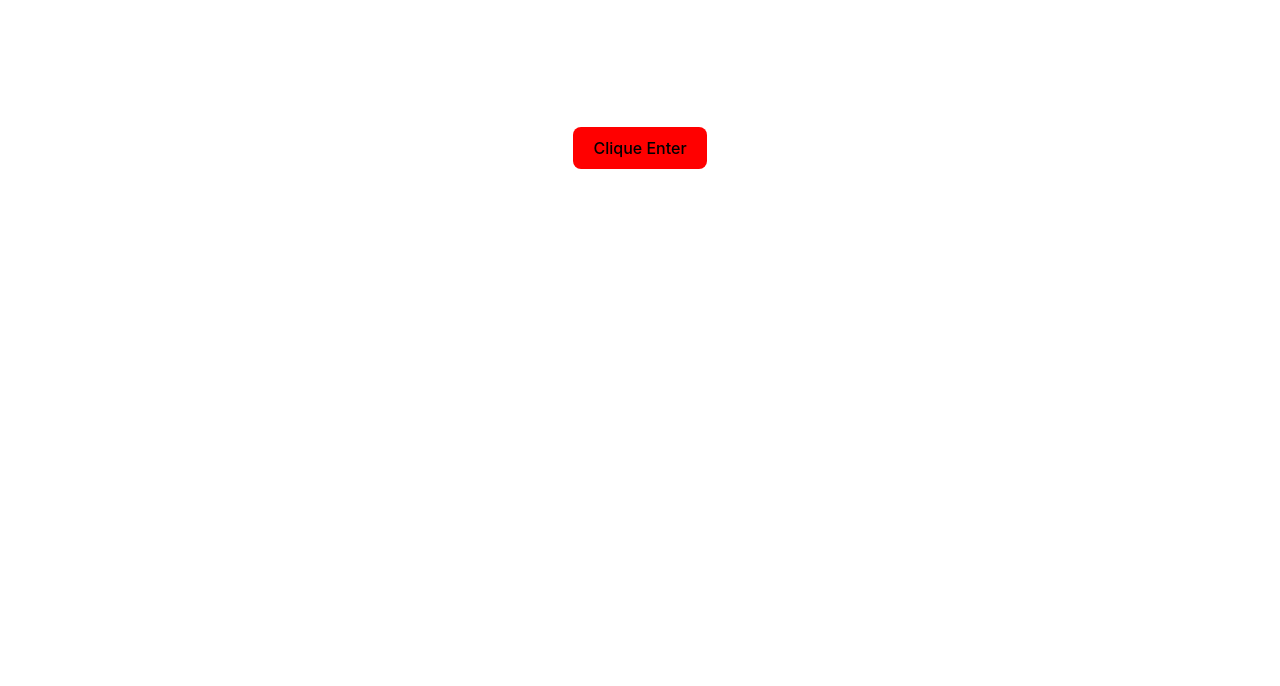
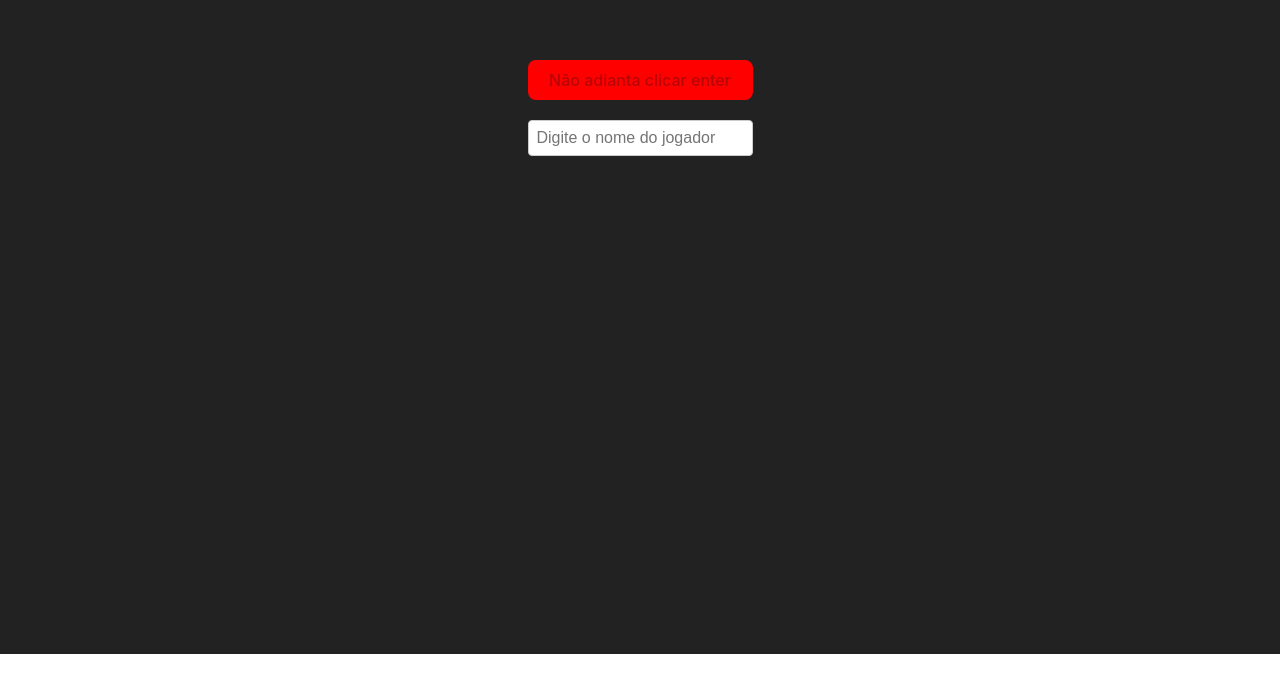
Before and after one commit to jcmoreiraa/Atividades---INFOJR, a React (Vite) app in the folder 4-JogoDaForca/jogo_da_forca/: page / in a window 1280 px wide. Shown: the part 246-932 px from the top of the page. After the commit the page ends 900 px from the top, so only its background shows below. Built offline with nearby package versions, Linux system fonts and the light colour scheme.

Commit message:
implementando input para user do jogador

```diff
--- a/4-JogoDaForca/jogo_da_forca/package.json
+++ b/4-JogoDaForca/jogo_da_forca/package.json
@@ -10,8 +10,10 @@
     "preview": "vite preview"
   },
   "dependencies": {
+    "@types/styled-components": "^5.1.34",
     "react": "^18.2.0",
-    "react-dom": "^18.2.0"
+    "react-dom": "^18.2.0",
+    "styled-components": "^6.1.11"
   },
   "devDependencies": {
     "@types/react": "^18.2.15",
--- a/4-JogoDaForca/jogo_da_forca/src/App.css
+++ b/4-JogoDaForca/jogo_da_forca/src/App.css
@@ -1,21 +1,25 @@
 html, body {
   margin: 0;
   padding: 0;
-  height: 100%;
 }
 
 body {
   display: flex;
   justify-content: center;
+  text-align: center;
   align-items: center;
-  padding: 2rem;
-  text-align: center;
+  flex-direction: column;
   padding-bottom: 100px;
+  background-color:#222;
+  height: 100vh;
 }
 
 @media(max-width:700px){
   body{
-    padding-bottom: 0px;;
+    padding-bottom: 0px;
+    padding-top: 20px;
+    justify-content: center;
+
   }
 
 }
--- a/4-JogoDaForca/jogo_da_forca/src/App.tsx
+++ b/4-JogoDaForca/jogo_da_forca/src/App.tsx
@@ -5,11 +5,6 @@ import Keyboard from './Keyboard';
 import HangmanDrawing from './hangman-drawing';
 import HangmanWord from './hangman-word';
 import Score from './score';
-
-
-
-
-
 
 const HangmanParts = styled.div`
     display: flex;
@@ -32,31 +27,46 @@ background-color: red;
     borderRadius: '10%';
     padding: "10px 20px";
     boxShadow: '2px 2px 4px rgba(0, 0, 0,1)';
+    border:none;
 
     &:hover {
-    background-color: Firebrick;
+        background-color: pink;
         `;
 
+const Input = styled.input`
+        width: 100%;
+        padding: 8px;
+        margin-bottom: 16px;
+        font-size: 16px;
+        border: 1px solid #ccc;
+        border-radius: 4px;
+        box-sizing: border-box;
+      `;
 const words = ['endou', 'gouenji', 'kidou', 'kazemaru', 'kabeyama',
   'matsuno', 'someoka', 'domon', 'handa',
   'shishido', 'ichinose', 'tsunami', 'fubuki', 'fudou',
-  'sakuma', 'afuro'];
+  'sakuma', 'afuro', 'tachimukay'];
 
 function App() {
     const [isShow, setIsShow] = useState(false);
+    const [name, setName] = useState('')
+
     const [wordToGuess,setWordToGuess] = useState(() => {
         return words[Math.floor(Math.random() * words.length)];
     });
+
     const [GuessedLetters, SetGuessedLetters] = useState<string[]>([]);
+
     const incorrectGuesses = GuessedLetters.filter((letter) => !wordToGuess.includes(letter));
 
     function addGuessedLetters(letter: string) {
         if (GuessedLetters.includes(letter) || isLoser||isWinner) return;
         SetGuessedLetters(GuessedLetters => [...GuessedLetters, letter]);
     }
+
     const [countWin, setCountWin] = useState(0);
+    const [countLose,setCountLose ] = useState(0);
 
-    const [countLose,setCountLose ] = useState(0);
     useEffect(()=>{
         if (isWinner){
             setCountWin(countWin+1)
@@ -68,7 +78,9 @@ function App() {
 
     }, [GuessedLetters]);
 
+
     useEffect(() => {
+        if (isShow){
         const handler = (e: KeyboardEvent) => {
             const key = e.key.toLowerCase();
             if (!key.match(/^[a-z]$/)) return;
@@ -82,8 +94,8 @@ function App() {
 
         return () => {
             document.removeEventListener("keypress", handler);
-        };
-    }, [GuessedLetters]);
+        };}
+    }, [GuessedLetters, isShow]);
 
 
     const restartGame = () => {
@@ -95,6 +107,7 @@ function App() {
 
     const isLoser = incorrectGuesses.length >=6;
     const isWinner = wordToGuess.split('').every((letter)=>GuessedLetters.includes(letter))
+
     useEffect(() => {
         const handler = (e:KeyboardEvent) => {
             if (e.key === 'Enter' && (isLoser || isWinner)) {
@@ -108,9 +121,10 @@ function App() {
             document.removeEventListener('keydown', handler);
         };
     }, [isLoser, isWinner]);
+
     useEffect(() => {
         const handler = (e:KeyboardEvent) => {
-            if (e.key === 'Enter') {
+            if (e.key === 'Enter' && (name != '')) {
              setIsShow(() => true);
             }
         };
@@ -120,30 +134,37 @@ function App() {
         return () => {
             document.removeEventListener('keydown', handler);
         };
-    }, []);
+    }, [name]);
+
   return (
         <Wrapper>
+            {!isShow && (
+            <div style={{gap:'20px', display:'flex', flexDirection:'column' }}>
+              <Button disabled={(name === '')} onClick={() => setIsShow(true)}>
+                {name === ''? 'Não adianta clicar enter' : 'Clique enter'}
 
-            {!isShow && (
-              <Button onClick={() => setIsShow(true)}>
-              Clique Enter
               </Button>
+              <Input placeholder='Digite o nome do jogador'
+              value={name}
+              onChange={(e) => setName(e.target.value)}/>
+            </div>
 
             )}
-            <Score countWin={countWin} countLoser={countLose} restartGame={restartGame} isLoser={isLoser} isWinner={isWinner}/>
+
+            <Score countWin={countWin} countLoser={countLose} restartGame={restartGame} isLoser={isLoser} isWinner={isWinner} name={name}/>
 
             {isShow && (
                 <HangmanParts>
-
-                    {(isShow && (!isWinner && !isLoser) )&&<h2>Jogo da Forca</h2>}
+                    {(isShow && (!isWinner && !isLoser) )&& <h2>Jogo da Forca</h2>}
                     <HangmanDrawing NumberOfGuesses={incorrectGuesses.length}/>
-                    <HangmanWord GuessedLetters={GuessedLetters} word={wordToGuess} reveal={isLoser} />
+                    <HangmanWord GuessedLetters={GuessedLetters} word={wordToGuess} reveal={isLoser}/>
                 </HangmanParts>
             )}
+
             {(!isWinner && !isLoser && isShow) && (
                 <h4> Personagens de Super Onze</h4>)}
 
-            {isShow && <div style={{}}>
+            {isShow && <div>
                 <Keyboard
                 activeLetters = {GuessedLetters}
                 inactiveLetters = {incorrectGuesses}
--- a/4-JogoDaForca/jogo_da_forca/src/Keyboard.tsx
+++ b/4-JogoDaForca/jogo_da_forca/src/Keyboard.tsx
@@ -25,7 +25,7 @@ display:inline-block;
 `
 
 const Button = styled.button<{isActive:boolean,isIncorrect:boolean }>`
-opacity:${(p)=>(p.isActive ? 'null':'0.3')};
+opacity:${(p)=>(p.isActive ? '1':'0.3')};
 cursor: ${(p) => (p.isActive? 'pointer' : 'not-allowed')};
 background-color: ${(p) => (p.isIncorrect ? '#1C1C1C' : 'grey')};
 `
@@ -48,7 +48,7 @@ export default function Keyboard({activeLetters, disabled=true, inactiveLetters,
        return (
 
 
-        <Button style={{ color:'white'}}onClick={()=> addGuessedLetters(letter)}isActive={isActive && isInactive} key={letter} disabled={ disabled} isIncorrect={isIncorrect}>
+        <Button style={{ color:'white'}}onClick={()=> addGuessedLetters(letter)}isActive={isActive && isInactive} key={letter} disabled={disabled} isIncorrect={isIncorrect}>
             {letter}
         </Button>
        )})}
--- a/4-JogoDaForca/jogo_da_forca/src/hangman-word.tsx
+++ b/4-JogoDaForca/jogo_da_forca/src/hangman-word.tsx
@@ -4,7 +4,7 @@ const Wrapper = styled.div `
 display: flex;
 gap: 0.75rem;
 justify-content:center;
-font-size: 4rem;
+font-size: 3.5rem;
 text-transform: uppercase;
 font-weight: bold;
 font-family: 'Arial';
@@ -27,9 +27,9 @@ export default function HangmanWord({word, GuessedLetters,reveal}:HangmanWordPro
     return (
 
         <Wrapper > {word.split("").map((letra, index) => (
-            <span className="letters" style={{borderBottom:'0.25rem solid black', minWidth: '50px'}}key = {index}>
-                        <span  style={{visibility:GuessedLetters.includes(letra)||reveal? 'visible': "hidden", color:!GuessedLetters.includes(letra)? 'red':"black", width:'10px'}}>{letra}</span></span>
-
-        ))} </Wrapper>
+            <span className="letters" style={{borderBottom:'0.25rem solid black', minWidth: '45px'}}key = {index}>
+            <span  style={{visibility:GuessedLetters.includes(letra)||reveal? 'visible': "hidden", color:!GuessedLetters.includes(letra)? 'red':"black", width:'10px'}}>{letra}</span>
+            </span>))}
+        </Wrapper>
     )
         }
--- a/4-JogoDaForca/jogo_da_forca/src/score.tsx
+++ b/4-JogoDaForca/jogo_da_forca/src/score.tsx
@@ -68,40 +68,34 @@ interface ScoreProps{
     restartGame: ()=> void;
     isLoser: boolean;
     isWinner: boolean;
+    name: string;
 }
 
-export default function Score({countWin, countLoser, restartGame, isLoser, isWinner}:ScoreProps){
+export default function Score({countWin, countLoser, restartGame, isLoser, isWinner, name}:ScoreProps){
     return(
         <Wrapper>
            {isLoser && (
-  <div style={{}}>
+              <div>
                 <h3 style={{color:'red'}}>
-
-      Errou feio.
+                Errou feio, <span style={{fontWeight:'bold', color:'white'}}>{name}</span>
                 </h3>
                 <Text> Aperte enter para reiniciar</Text>
                 <Placar>
-
                   <p style={{color:'black', fontSize:'20px', fontWeight:'bold'}}>Vitórias: {countWin}</p>
                   <p style={{color:'black', fontSize:'20px', fontWeight:'bold'}}>Derrotas: {countLoser}</p>
-
                   <p style={{color:'black', fontSize:'20px', fontWeight:'bold'}}>Partidas Totais: {countLoser + countWin}</p>
                 </Placar>
-    <Button onClick={restartGame}> Recomeçar </Button> </div> )}
-
-
+                <Button onClick={restartGame}> Recomeçar </Button>
+              </div> )}
             {isWinner && (
-               <div style={{}}>
+               <div>
                   <h3 style={{color:'white'}}>
-
-                 Parabéns, você acertou!
+                  Parabéns <span style={{fontWeight:'bold', color:'black'}}>{name},</span> você acertou!
                   </h3>
                   <Text> Aperte enter para reiniciar</Text>
                   <Placar>
-
                     <p style={{color:'black', fontSize:'20px', fontWeight:'bold'}}>Vitórias: {countWin}</p>
                     <p style={{color:'black', fontSize:'20px', fontWeight:'bold'}}>Derrotas: {countLoser}</p>
-
                     <p style={{color:'black', fontSize:'20px', fontWeight:'bold'}}>Partidas Totais: {countLoser + countWin}</p>
                   </Placar>
                   <Button onClick={restartGame}> Recomeçar </Button> </div> )}
```
Also changed, not shown: 4-JogoDaForca/jogo_da_forca/src/hangman-drawing.tsx (+0 -7 lines), 2 other files (tests, documents, lock files or other folders). Lines whose indentation alone changed are shown as unchanged.
